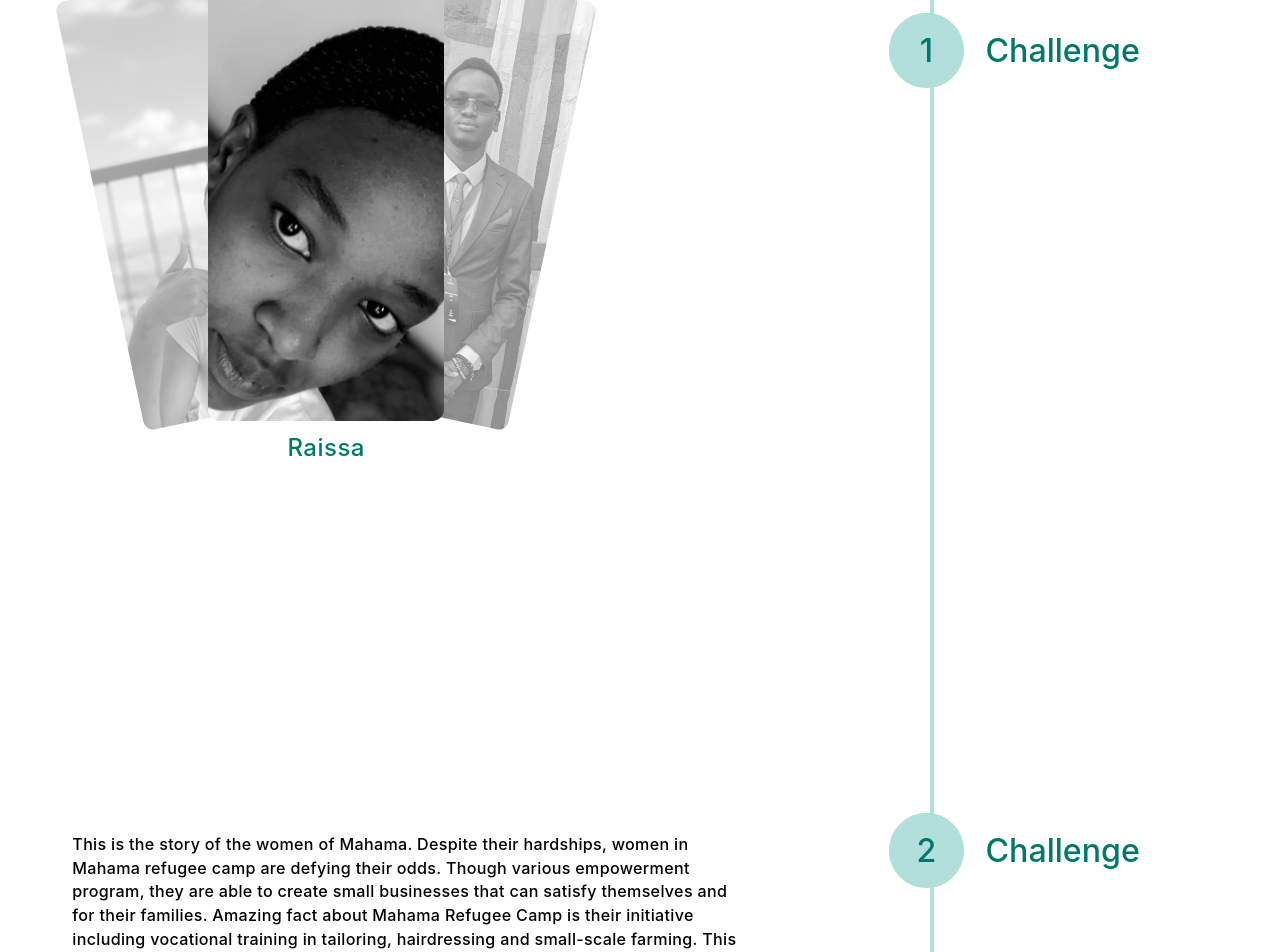
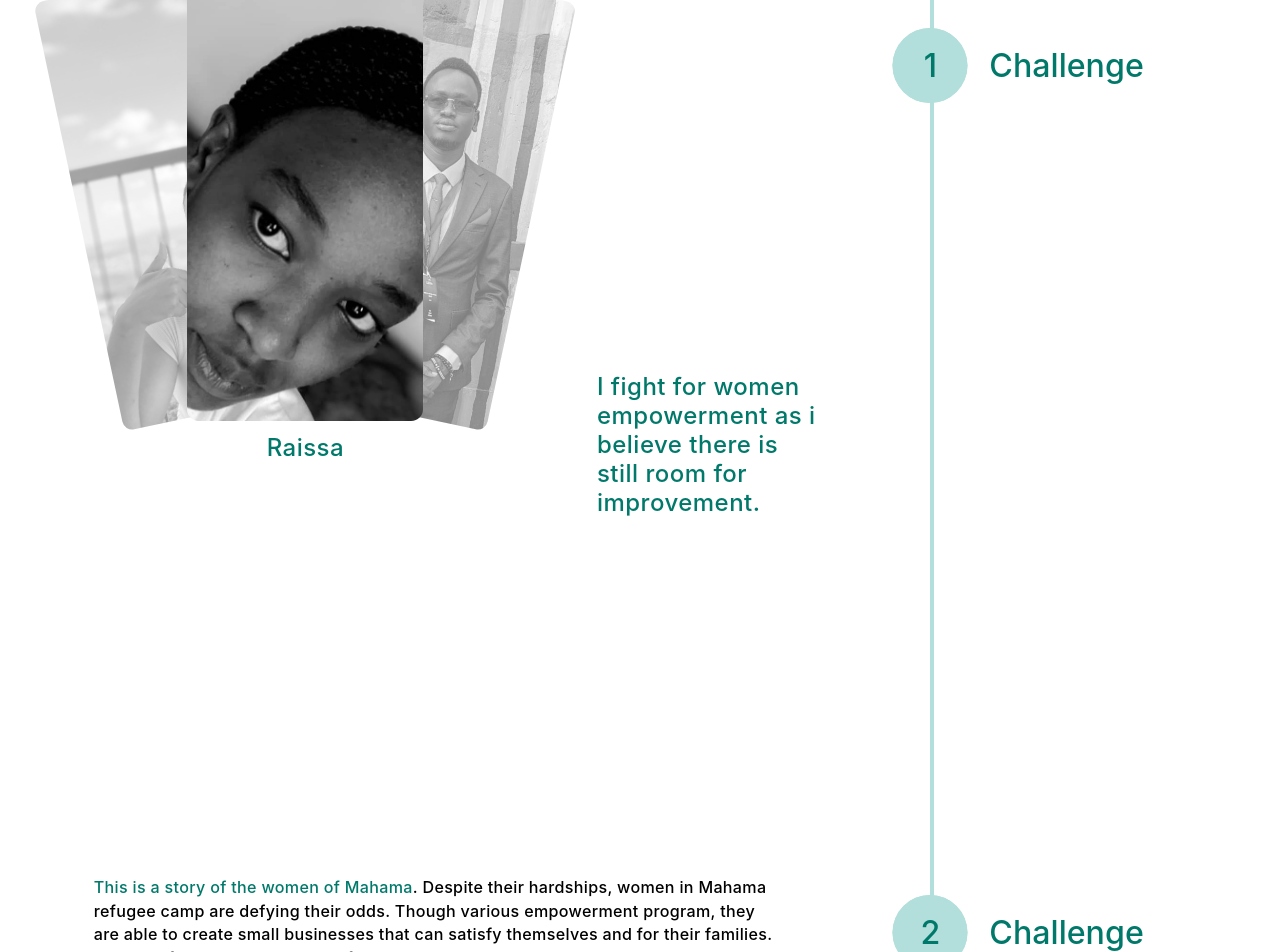
Before and after one commit to devark28/megaminds, a SvelteKit app: page / in a window 1280 px wide. Shown: the part 1000-1952 px from the top of the page. Built offline with nearby package versions, Linux system fonts and the light colour scheme.

Commit message:
UPD fix typography, edit text, add staggering animations

```diff
--- a/src/components/Avatar.svelte
+++ b/src/components/Avatar.svelte
@@ -1,16 +1,17 @@
 <script>
   export let image;
+  export let index = 0;
 </script>
 
 <div class="card">
   <!-- <img src={image} alt="#" class:hidden={image == undefined} /> -->
   <div
     class="img"
-    style="background-image: url('{image}');"
+    style="background-image: url('{image}');animation-delay: {0.5 * (index + 1) / 4}s;"
     class:hidden={image == undefined}
   ></div>
   {#if image == undefined}
-    <div class="logo">Mega minds</div>
+    <div class="logo" style="animation-delay: {0.5 * (index + 1) / 4}s;">Mega minds</div>
   {/if}
 </div>
 
@@ -31,6 +32,13 @@
     background-size: cover;
     background-repeat: no-repeat;
     border-radius: calc(1.1rem * 0.67);
+  }
+
+  .card > .img,
+  .logo {
+    position: absolute;
+    animation: 0.6s ease-in-out forwards dropIn;
+    top: -100%;
   }
 
   .card::before {
@@ -61,4 +69,16 @@
   .hidden {
     display: none !important;
   }
+
+  @keyframes dropIn {
+    0% {
+      top: -100%;
+    }
+    80% {
+      top: -100%;
+    }
+    100% {
+      top: 0;
+    }
+  }
 </style>
--- /dev/null
+++ b/src/components/Key.svelte
@@ -0,0 +1,53 @@
+<script>
+  export let num = 0;
+  export let txt = 0;
+  export let offset = 0;
+</script>
+
+<div class="keypoints" style="top: {25 * offset}%;">
+  <span class="n">{num}</span>
+  <span class="t">{txt}</span>
+</div>
+
+<style>
+  .keypoints {
+    position: absolute;
+    transform: translate(-50%);
+    height: calc(7rem * 0.67);
+    width: calc(7rem * 0.67);
+    background-color: #b2dfdb;
+    border-radius: calc(4rem * 0.67);
+    font-size: calc(3rem * 0.67);
+    font-weight: 500;
+    color: #00796b;
+    display: flex;
+    justify-content: start;
+    align-items: center;
+  }
+
+  .keypoints > .n {
+    min-height: calc(7rem * 0.67);
+    min-width: calc(7rem * 0.67);
+    background-color: #b2dfdb;
+    border-radius: calc(4rem * 0.67);
+    font-size: calc(3rem * 0.67);
+    font-weight: 500;
+    color: #00796b;
+    display: flex;
+    justify-content: center;
+    align-items: center;
+  }
+
+  .keypoints > .t {
+    height: calc(7rem * 0.67);
+    /* background-color: #b2dfdb; */
+    border-radius: calc(4rem * 0.67);
+    font-size: calc(3rem * 0.67);
+    font-weight: 500;
+    color: #00796b;
+    display: flex;
+    justify-content: center;
+    align-items: center;
+    padding: 0 calc(2rem * 0.67);
+  }
+</style>
--- a/src/components/PhoneView.svelte
+++ b/src/components/PhoneView.svelte
@@ -2,6 +2,7 @@
   export let clips = [];
   export let animate = true;
   export let nocaption = false;
+  export let onSlide = (index) => {};
 
   // Imports
   import { parseStyles, repeatFunction } from "../utils";
@@ -45,13 +46,13 @@
 
   // timer interval
   if (animate == true) {
-    const intervalId = repeatFunction(3000, () => {
+    const intervalId = repeatFunction(4000, () => {
       if (currentWindow < clips.length - 1) {
         currentWindow += 1;
       } else {
         currentWindow = 0;
       }
-      // console.log("done", currentWindow);
+      onSlide(currentWindow);
     });
   }
 </script>
--- a/src/components/sections/ChallengeFour.svelte
+++ b/src/components/sections/ChallengeFour.svelte
@@ -21,7 +21,7 @@
       practices of young women.
     </div>
   </div>
-  <KeyPoint num="4" txt="Challenge" />
+  <!-- <KeyPoint num="4" txt="Challenge" /> -->
 </div>
 
 <style>
--- a/src/components/sections/ChallengeOne.svelte
+++ b/src/components/sections/ChallengeOne.svelte
@@ -2,21 +2,56 @@
   import PhoneView from "../PhoneView.svelte";
   import KeyPoint from "../KeyPoint.svelte";
 
+  $: currentClip = 0;
+
   const clips = [
-    { src: "/images/WhatsApp Image (Natete).jpg", caption: "Natete" },
-    { src: "/images/WhatsApp Image (Raissa).jpg", caption: "Raissa" },
-    { src: "/images/WhatsApp Image (Akech1).jpg", caption: "Akech" },
-    { src: "/images/WhatsApp Image (Nise1).jpg", caption: "Nise" },
-    { src: "/images/GoogleChat Image (Elvine1).jpg", caption: "Elvine" },
-    { src: "/images/WhatsApp Image (Bruce1).jpg", caption: "Bruce" },
+    {
+      src: "/images/WhatsApp Image (Natete).jpg",
+      caption: "Natete",
+      description: "I like learning different new things and improving on those I already know.",
+    },
+    {
+      src: "/images/WhatsApp Image (Raissa).jpg",
+      caption: "Raissa",
+      description: "I fight for women empowerment as i believe there is still room for improvement.",
+    },
+    {
+      src: "/images/WhatsApp Image (Akech1).jpg",
+      caption: "Akech",
+      description: "Booyah booyah boooyah booooo! Booyah booyah boooyah booooo! Booyah!",
+    },
+    {
+      src: "/images/WhatsApp Image (Nise1).jpg",
+      caption: "Nise",
+      description: "I believe in innovative ideas to transform the community towards a sustainable future.",
+    },
+    {
+      src: "/images/GoogleChat Image (Elvine1).jpg",
+      caption: "Elvine",
+      description: "I'm passionate about helping vulnerable people especially refugees and orphans.",
+    },
+    {
+      src: "/images/WhatsApp Image (Bruce1).jpg",
+      caption: "Bruce",
+      description: "I aspire to building sustainable and maintainable computer systems.",
+    },
   ];
 </script>
 
 <div class="container">
   <div class="challengers">
-    <PhoneView {clips} />
+    <PhoneView {clips} onSlide={(index) => (currentClip = index)} />
   </div>
-  <KeyPoint num="1" txt="Challenge" />
+  <div class="description">
+    <div class="wrapper">
+      {#each clips as clip, index}
+        <div class={currentClip == index ? "visible" : ""}>
+          {clip.description}
+        </div>
+      {/each}
+    </div>
+  </div>
+  <!-- <KeyPoint num="1" txt="Challenge" /> -->
 </div>
 
 <style>
@@ -31,8 +66,57 @@
 
   .challengers {
     display: flex;
-    justify-content: center;
+    flex: 1;
     width: 100%;
     height: 100%;
+    padding: 0 4%;
+  }
+
+  .description {
+    position: relative;
+    display: flex;
+    flex: 1;
+    height: 100%;
+  }
+
+  .description > .wrapper {
+    overflow: hidden;
+    position: absolute;
+    /* background: red; */
+    left: -20%;
+    bottom: 16%;
+    width: 50%;
+    height: 50%;
+  }
+
+  .description > .wrapper > div {
+    position: absolute;
+    bottom: 0;
+    padding: 0.6rem 1rem;
+    /* background: green; */
+    max-width: 100%;
+    transition: all 0.6s;
+    left: 0;
+    opacity: 0;
+    display: flex;
+    align-items: end;
+    min-height: 100%;
+    font-size: 1.5rem;
+    font-weight: 500;
+    letter-spacing: 0.03rem;
+    color: #00796b;
+  }
+
+  @keyframes slideIn {
+    0% {
+      opacity: 0;
+    }
+    100% {
+      opacity: 1;
+    }
+  }
+
+  .visible {
+    animation: slideIn 0.6s ease-in-out forwards;
   }
 </style>
--- a/src/components/sections/ChallengeThree.svelte
+++ b/src/components/sections/ChallengeThree.svelte
@@ -12,9 +12,9 @@
     <PhoneView {clips} animate={false} nocaption />
   </div>
   <div class="content">
-    <span>Calling attention to helpless and giving to the needful ...</span>
+    <span>Calling attention to the helpless and giving to the needful ...</span>
   </div>
-  <KeyPoint num="3" txt="Challenge" />
+  <!-- <KeyPoint num="3" txt="Challenge" /> -->
 </div>
 
 <style>
@@ -48,6 +48,7 @@
     display: flex;
     align-items: center;
     font-size: calc(54px * 0.67);
+    letter-spacing: 0.03rem;
     line-height: calc(64px * 0.67);
     width: calc(440px * 0.67);
     /* height: calc(296px * 0.67); */
--- a/src/components/sections/ChallengeTwo.svelte
+++ b/src/components/sections/ChallengeTwo.svelte
@@ -16,7 +16,7 @@
     ></iframe>
   </div> -->
   <div class="text">
-    This is the story of the women of Mahama. Despite their hardships, women in
+    <span class="highlight">This is a story of the women of Mahama</span>. Despite their hardships, women in
     Mahama refugee camp are defying their odds. Though various empowerment
     program, they are able to create small businesses that can satisfy
     themselves and for their families. Amazing fact about Mahama Refugee Camp is
@@ -38,7 +38,7 @@
     empowerment. Their journey through different empowerment activities is a
     beam of hope and inspiration to other women in other communities.
   </div>
-  <KeyPoint num="2" txt="Challenge" />
+  <!-- <KeyPoint num="2" txt="Challenge" /> -->
 </div>
 
 <style>
@@ -52,7 +52,7 @@
   }
 
   .text {
-    display: flex;
+    display: inline;
     justify-content: center;
     align-items: center;
     font-size: calc(1.5rem * 0.67);
@@ -65,4 +65,11 @@
     line-height: calc(2.2rem * 0.67);
     letter-spacing: calc(0.03rem * 0.67);
   }
+
+  .highlight {
+    color: #00796b;
+    font: inherit;
+    line-height: inherit;
+    letter-spacing: inherit;
+  }
 </style>
--- a/src/components/sections/Hero.svelte
+++ b/src/components/sections/Hero.svelte
@@ -5,17 +5,17 @@
 <div class="container">
   <div class="members">
     <div>
-      <Avatar image="/images/WhatsApp Image (Natete).jpg" />
-      <Avatar image="/images/WhatsApp Image (Raissa).jpg" />
+      <Avatar image="/images/WhatsApp Image (Natete).jpg" index={5} />
+      <Avatar image="/images/WhatsApp Image (Raissa).jpg" index={4} />
     </div>
     <div>
-      <Avatar image="/images/WhatsApp Image (Akech1).jpg" />
-      <Avatar />
-      <Avatar image="/images/WhatsApp Image (Nise1).jpg" />
+      <Avatar image="/images/WhatsApp Image (Akech1).jpg" index={0} />
+      <Avatar index={6}/>
+      <Avatar image="/images/WhatsApp Image (Nise1).jpg" index={3} />
     </div>
     <div>
-      <Avatar image="/images/GoogleChat Image (Elvine1).jpg" />
-      <Avatar image="/images/WhatsApp Image (Bruce1).jpg" />
+      <Avatar image="/images/GoogleChat Image (Elvine1).jpg" index={1} />
+      <Avatar image="/images/WhatsApp Image (Bruce1).jpg" index={2} />
     </div>
   </div>
   <div class="mission">
--- a/src/routes/+page.svelte
+++ b/src/routes/+page.svelte
@@ -6,6 +6,7 @@
   import ChallengeTwo from "../components/sections/ChallengeTwo.svelte";
   import ChallengeThree from "../components/sections/ChallengeThree.svelte";
   import ChallengeFour from "../components/sections/ChallengeFour.svelte";
+  import Key from "../components/Key.svelte";
 </script>
 
 <div class="container">
@@ -25,7 +26,12 @@
   <section>
     <ChallengeFour />
   </section>
-  <div class="keymap"></div>
+  <div class="keymap">
+    <Key num={1} txt="Challenge" offset={1} />
+    <Key num={2} txt="Challenge" offset={1.85} />
+    <Key num={3} txt="Challenge" offset={2.6} />
+    <Key num={4} txt="Challenge" offset={3.4} />
+  </div>
 </div>
 
 <style>
@@ -40,7 +46,7 @@
   .container {
     display: flex;
     flex-direction: column;
-    padding: calc(1.5rem * 0.67) calc(4rem * 0.67);
+    padding: calc(1.5rem * 0.67) calc(6rem * 0.67);
     height: 92vh;
   }
 
```
